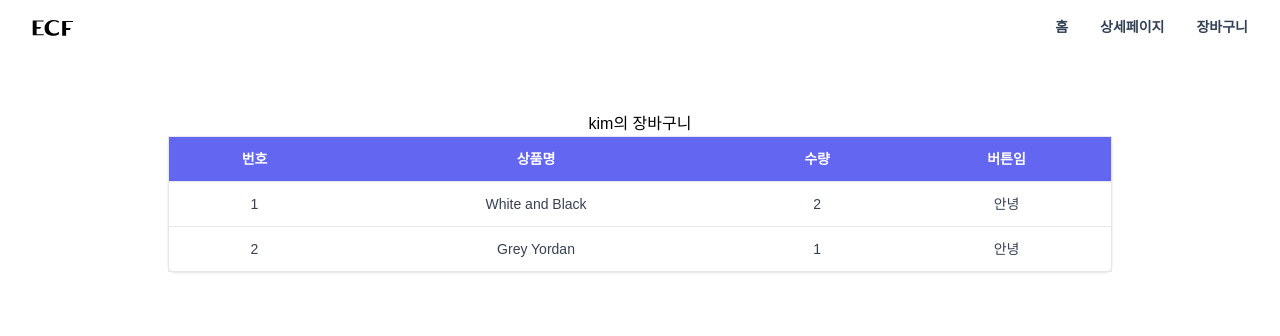
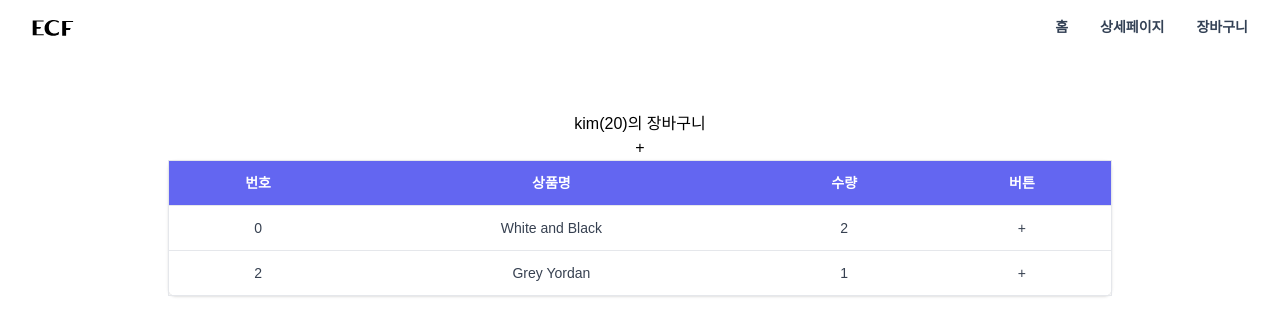
Before and after one commit to sunfivemin/react, a React (Create React App) app in the folder shop/: page /cart in a window 1280 px wide. Shown: the top 336 px of the page. Built offline with nearby package versions, Linux system fonts and the light colour scheme; a web font is replaced by a local one.

Commit message:
로컬스토리지

```diff
--- a/shop/src/pages/Cart.js
+++ b/shop/src/pages/Cart.js
@@ -1,5 +1,6 @@
 import { useDispatch, useSelector } from "react-redux";
-import { changeName } from "./../store.js";
+import { increase } from "./../store/userSlice.js";
+import { addCount } from "./../store.js";
 
 function Cart() {
     // 필요한 상태만 선택합니다.
@@ -8,48 +9,38 @@ function Cart() {
     const dispatch = useDispatch();
 
     return (
-    <div className="container mx-auto p-4 mt-10">
-      <h6>{user.name}의 장바구니</h6>
-      <table className="min-w-full bg-white border border-gray-200 rounded-lg shadow">
-        <thead className="bg-indigo-500 text-white">
-          <tr>
-            <th className="py-3 px-4 text-center text-sm font-semibold uppercase">
-              번호
-            </th>
-            <th className="py-3 px-4 text-center text-sm font-semibold uppercase">
-              상품명
-            </th>
-            <th className="py-3 px-4 text-center text-sm font-semibold uppercase">
-              수량
-            </th>
-            <th className="py-3 px-4 text-center text-sm font-semibold uppercase">
+        <div className="container p-4 mx-auto mt-10">
+            <h6>
+                {user.name}({user.age})의 장바구니
+            </h6>
             <button
                 onClick={() => {
-                  dispatch(changeName());
-                }}
-              >
-                버튼임
+                    dispatch(increase(10));
+                }}>
+                +
             </button>
-            </th>
+            <table className="min-w-full bg-white border border-gray-200 rounded-lg shadow">
+                <thead className="text-white bg-indigo-500">
+                    <tr>
+                        <th className="px-4 py-3 text-sm font-semibold text-center uppercase">번호</th>
+                        <th className="px-4 py-3 text-sm font-semibold text-center uppercase">상품명</th>
+                        <th className="px-4 py-3 text-sm font-semibold text-center uppercase">수량</th>
+                        <th className="px-4 py-3 text-sm font-semibold text-center uppercase">버튼</th>
                     </tr>
                 </thead>
                 <tbody>
-          {cart.map((item, index) => (
-            <tr
-              className="border-t border-gray-200 hover:bg-gray-100"
-              key={index}
-            >
-              <td className="py-3 px-4 text-center text-sm text-gray-700">
-                {index + 1}
-              </td>
-              <td className="py-3 px-4 text-center text-sm text-gray-700">
-                {item.name}
-              </td>
-              <td className="py-3 px-4 text-center text-sm text-gray-700">
-                {item.count}
-              </td>
-              <td className="py-3 px-4 text-center text-sm text-gray-700">
-                안녕
+                    {cart.map((a, i) => (
+                        <tr className="border-t border-gray-200 hover:bg-gray-100" key={i}>
+                            <td className="px-4 py-3 text-sm text-center text-gray-700">{cart[i].id}</td>
+                            <td className="px-4 py-3 text-sm text-center text-gray-700">{cart[i].name}</td>
+                            <td className="px-4 py-3 text-sm text-center text-gray-700">{cart[i].count}</td>
+                            <td className="px-4 py-3 text-sm text-center text-gray-700">
+                                <button
+                                    onClick={() => {
+                                        dispatch(addCount(cart[i].id));
+                                    }}>
+                                    +
+                                </button>
                             </td>
                         </tr>
                     ))}
--- a/shop/src/pages/Detail.js
+++ b/shop/src/pages/Detail.js
@@ -1,6 +1,8 @@
 import { useEffect, useState } from "react";
 import clothone from "../assets/images/cloth1.png";
 import { useParams } from "react-router-dom";
+import { addItem } from "./../store.js";
+import { useDispatch } from "react-redux";
 
 function Detail(props) {
     let [alert, setAlert] = useState(true);
@@ -11,6 +13,7 @@ function Detail(props) {
     const [inputValue, setInputValue] = useState("");
     const [errorMessage, setErrorMessage] = useState("");
     let { id } = useParams();
+    let dispatch = useDispatch();
 
     const handleTabClick = (index) => {
         setActiveTab(index);
@@ -51,12 +54,10 @@ function Detail(props) {
         let a = setTimeout(() => {
             setAlert(false);
         }, 2000);
-    console.log(2);
 
         // clean up function - useEffect 실행 전에 먼저 실행되는 return ()=>{}
         return () => {
             // 기존 타이머요청은 제거해주세요~
-      console.log(1);
             clearTimeout(a);
             // unmount 삭제 시 1회 코드실행
         };
@@ -93,30 +94,20 @@ function Detail(props) {
 
     return (
         <>
-      <input
-        type="text"
-        value={inputValue}
-        onChange={handleChange}
-        placeholder="숫자를 입력하세요"
-        className="w-[50%] flex items-center text-sm leading-6 text-slate-400 rounded-md ring-1 ring-slate-900/10 shadow-sm py-1.5 pl-2 pr-3 mx-auto mb-5 hover:ring-slate-300 "
-      />
-      {errorMessage && (
-        <div className="mb-4 text-sm h-[26px] mx-auto max-w-2xl leading-6 order-first rounded-full px-2 text-xs font-semibold leading-7 bg-blue-500 text-white">
-          {errorMessage}
-        </div>
-      )}
+            <input type="text" value={inputValue} onChange={handleChange} placeholder="숫자를 입력하세요" className="w-[50%] flex items-center text-sm leading-6 text-slate-400 rounded-md ring-1 ring-slate-900/10 shadow-sm py-1.5 pl-2 pr-3 mx-auto mb-5 hover:ring-slate-300 " />
+            {errorMessage && <div className="mb-4 text-sm h-[26px] mx-auto max-w-2xl leading-6 order-first rounded-full px-2 text-xs font-semibold leading-7 bg-blue-500 text-white">{errorMessage}</div>}
 
             <div className="flex flex-wrap">
                 <div className="w-1/3 w-full px-4 mb-4">
-          <img
-            style={{ backgroundImage: "url(" + clothone + ")" }}
-            className="w-full mx-auto h-[24rem] bg-center bg-contain bg-no-repeat"
-            alt=""
-          />
+                    <img style={{ backgroundImage: "url(" + clothone + ")" }} className="w-full mx-auto h-[24rem] bg-center bg-contain bg-no-repeat" alt="" />
                     <h4 className="mt-2 text-xl font-bold">{찾은상품.title}</h4>
                     <p className="text-gray-700">{찾은상품.content}</p>
                     <p className="text-gray-700">{찾은상품.price}</p>
-          <button className="inline-flex justify-center px-4 py-3 text-sm font-semibold text-white rounded-lg bg-slate-900 hover:bg-slate-700">
+                    <button
+                        className="inline-flex justify-center px-4 py-3 text-sm font-semibold text-white rounded-lg bg-slate-900 hover:bg-slate-700"
+                        onClick={() => {
+                            dispatch(addItem({ id: 3, name: "Born in Seoul", count: 1 }));
+                        }}>
                         주문하기
                     </button>
                 </div>
@@ -126,14 +117,7 @@ function Detail(props) {
                     <ul className="flex flex-wrap text-sm font-medium text-center text-gray-500 border-b border-gray-200 w-96 ">
                         {tabs.map((tab, index) => (
                             <li key={index}>
-                <button
-                  onClick={() => handleTabClick(index)}
-                  className={`inline-block p-4 rounded-t-lg ${
-                    activeTab === index
-                      ? "text-blue-600 bg-gray-100"
-                      : "hover:text-gray-600 hover:bg-gray-50 "
-                  }`}
-                >
+                                <button onClick={() => handleTabClick(index)} className={`inline-block p-4 rounded-t-lg ${activeTab === index ? "text-blue-600 bg-gray-100" : "hover:text-gray-600 hover:bg-gray-50 "}`}>
                                     {tab.name}
                                 </button>
                             </li>
--- a/shop/src/store.js
+++ b/shop/src/store.js
@@ -1,16 +1,5 @@
 import { configureStore, createSlice } from "@reduxjs/toolkit";
-
-let user = createSlice({
-  name: "user",
-  initialState: { name: "kim", age: 20 },
-  reducers: {
-    changeName(state) {
-      state.name = "park";
-    },
-  },
-});
-
-export let { changeName } = user.actions;
+import user from "./store/userSlice.js";
 
 let cart = createSlice({
     name: "cart",
@@ -18,8 +7,23 @@ let cart = createSlice({
         { id: 0, name: "White and Black", count: 2 },
         { id: 2, name: "Grey Yordan", count: 1 },
     ],
+    reducers: {
+        addCount(state, action) {
+            let 번호 = state.findIndex((a) => {
+                return a.id === action.payload;
+            });
+            state[번호].count++;
+        },
+        addItem(state, action) {
+            state.push(action.payload);
+        },
+        removeItem(state, action) {
+            return state.filter((item) => item.id !== action.payload);
+        },
+    },
 });
 
+export let { addCount, addItem, removeItem } = cart.actions;
 // 등록
 export default configureStore({
     reducer: {
--- /dev/null
+++ b/shop/src/store/userSlice.js
@@ -0,0 +1,18 @@
+import { createSlice } from "@reduxjs/toolkit";
+
+let user = createSlice({
+    name: "user",
+    initialState: { name: "kim", age: 20 },
+    reducers: {
+        changeName(state) {
+            state.name = "park";
+        },
+        increase(state, action) {
+            state.age += action.payload;
+        },
+    },
+});
+
+export let { changeName, increase } = user.actions;
+
+export default user;
```
Also changed, not shown: shop/src/App.js (+7 -24 lines). Lines whose indentation alone changed are shown as unchanged.
